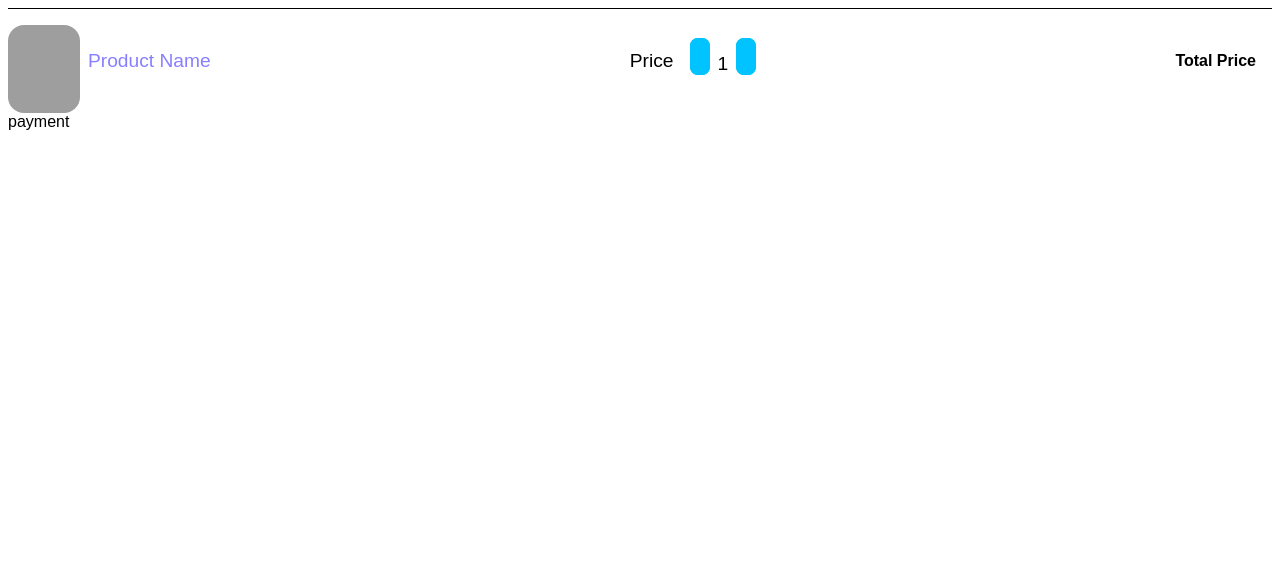
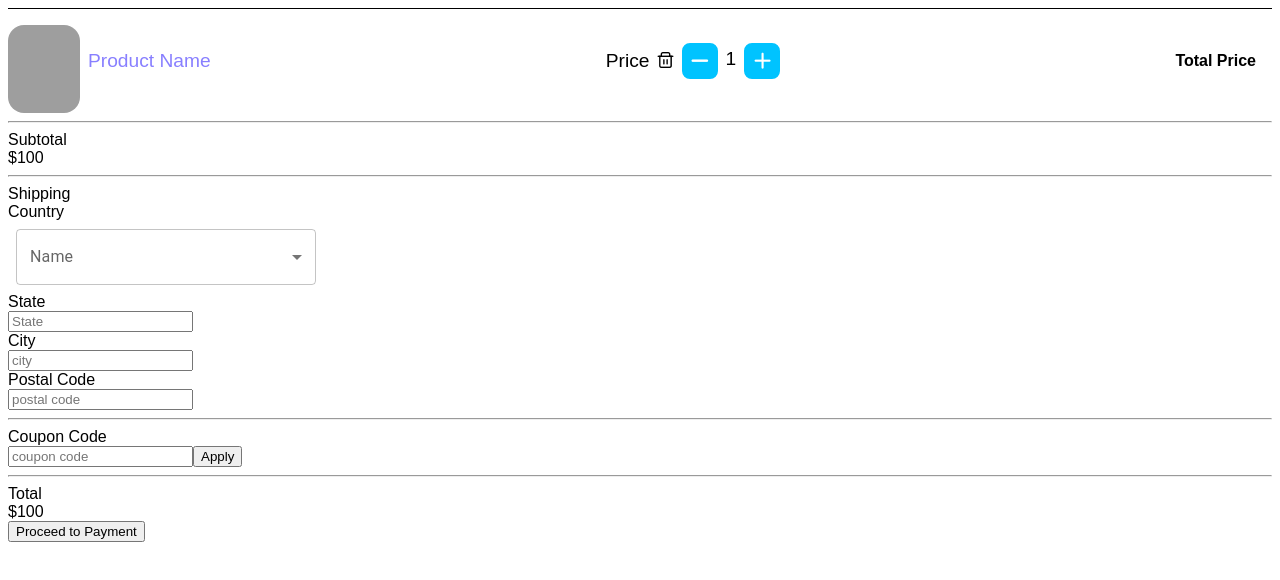
Before and after one commit to tajmalnas/Shop_It, a React (Vite) app: page / in a window 1280 px wide. Shown: the top 580 px of the page. Built offline with nearby package versions, Linux system fonts and the light colour scheme; grey boxes are pictures that could not be loaded; a web font is replaced by a local one.

Commit message:
added payment information form

```diff
--- a/src/App.jsx
+++ b/src/App.jsx
@@ -3,7 +3,7 @@
 // import ProductDesignPage from "./pages/ProductDetailPage/ProductDesignPage"
 import './App.css'
 import CartPage from './pages/CartPage/CartPage'
-
+import 'primeicons/primeicons.css';
 // import LandingPage from "./pages/LandingPage"
 const App = () => {
   return (
--- /dev/null
+++ b/src/Forms/PaymentDetailForm/PaymentDetailForm.jsx
@@ -0,0 +1,54 @@
+import './PaymentDetailForm.css'
+import SelectCountry from '../../UI/SelectCountry'
+const PaymentDetailForm = () => {
+  return (
+    <form className="payment-detail-form">
+        <div className="subtotal-section">
+            <div className="subtotal-text">Subtotal</div>
+            <div className="subtotal-price">$100</div>
+        </div>
+        <hr/>
+        <div className="shipping-section">
+            <div className="shipping-text">Shipping</div>
+            <div className="shipping-country">
+                <div className="shipping-country-text">Country</div>
+                <div className="shipping-country-dropdown"><SelectCountry/></div>
+            </div>
+            <div className="shipping-state">
+                <div className="shipping-state-text">State</div>
+                <div className="shipping-state-input">
+                    <input type="text" placeholder="State"/>
+                </div>
+            </div>
+            <div className="shipping-city">
+                <div className="shipping-city-text">City</div>
+                <div className="shipping-city-input">
+                    <input type="text" placeholder="city"></input>
+                </div>
+            </div>
+            <div className="shipping-postal">
+                <div className="shipping-postal-text">Postal Code</div>
+                <div className="shipping-postal-input">
+                    <input type="number" placeholder='postal code'></input>
+                </div>
+            </div>
+        </div>
+        <hr/>
+        <div className='coupon-code-section'>                <div className='coupon-code-text'>Coupon Code</div>
+            <div className='coupon-code-input'>
+                <input type="text" placeholder='coupon code'></input>
+                <button>Apply</button>
+            </div>
+        </div>
+        <hr/>
+        <div className="total-section">
+            <div className="total-text">Total</div>
+            <div className="total-price">$100</div>
+        </div>
+        <div className="payment-button">
+            <button>Proceed to Payment</button>
+        </div>
+    </form>
+  )
+}
+export default PaymentDetailForm
--- /dev/null
+++ b/src/UI/SelectCountry.jsx
@@ -0,0 +1,84 @@
+import { useTheme } from '@mui/material/styles';
+import OutlinedInput from '@mui/material/OutlinedInput';
+import InputLabel from '@mui/material/InputLabel';
+import MenuItem from '@mui/material/MenuItem';
+import FormControl from '@mui/material/FormControl';
+import Select from '@mui/material/Select';
+import { useState } from 'react';
+
+const ITEM_HEIGHT = 48;
+const ITEM_PADDING_TOP = 8;
+const MenuProps = {
+  PaperProps: {
+    style: {
+      maxHeight: ITEM_HEIGHT * 4.5 + ITEM_PADDING_TOP,
+      width: 250,
+    },
+  },
+};
+
+const names = [
+    'INDIA',
+    'USA',
+    'UK',
+    'CANADA',
+    'AUSTRALIA',
+    'NEW ZEALAND',
+    'SOUTH AFRICA',
+    'SINGAPORE',
+    'MALAYSIA',
+    'UAE',
+    'SAUDI ARABIA',
+    'QATAR',
+    'KUWAIT',
+];
+
+function getStyles(name, personName, theme) {
+  return {
+    fontWeight:
+      personName.indexOf(name) === -1
+        ? theme.typography.fontWeightRegular
+        : theme.typography.fontWeightMedium,
+  };
+}
+
+export default function SelectCountry() {
+  const theme = useTheme();
+  const [personName, setPersonName] = useState([]);
+
+  const handleChange = (event) => {
+    const {
+      target: { value },
+    } = event;
+    setPersonName(
+      typeof value === 'string' ? value.split(',') : value,
+    );
+  };
+
+  return (
+    <div>
+      <FormControl sx={{ m: 1, width: 300 }}>
+        <InputLabel id="demo-multiple-name-label">Name</InputLabel>
+        <Select
+          labelId="demo-multiple-name-label"
+          id="demo-multiple-name"
+          multiple
+          value={personName}
+          onChange={handleChange}
+          input={<OutlinedInput label="Name" />}
+          MenuProps={MenuProps}
+        >
+          {names.map((name) => (
+            <MenuItem
+              key={name}
+              value={name}
+              style={getStyles(name, personName, theme)}
+            >
+              {name}
+            </MenuItem>
+          ))}
+        </Select>
+      </FormControl>
+    </div>
+  );
+}
--- a/src/pages/CartPage/CartPage.jsx
+++ b/src/pages/CartPage/CartPage.jsx
@@ -1,3 +1,4 @@
+import PaymentDetailForm from '../../Forms/PaymentDetailForm/PaymentDetailForm';
 import CartCard from '../../components/CartCard/CartCard';
 import './CartPage.css';
 const CartPage = () => {
@@ -6,7 +7,10 @@ const CartPage = () => {
         <div className='cart-card-container'>
             <CartCard/>
         </div>
-        <div className='cart-page-pay'>payment</div>
+        <hr/>
+        <div className='cart-page-pay'>
+            <PaymentDetailForm/>
+        </div>
     </div>
   )
 }
```
Also changed, not shown: src/Forms/PaymentDetailForm/PaymentDetailForm.css (added).
